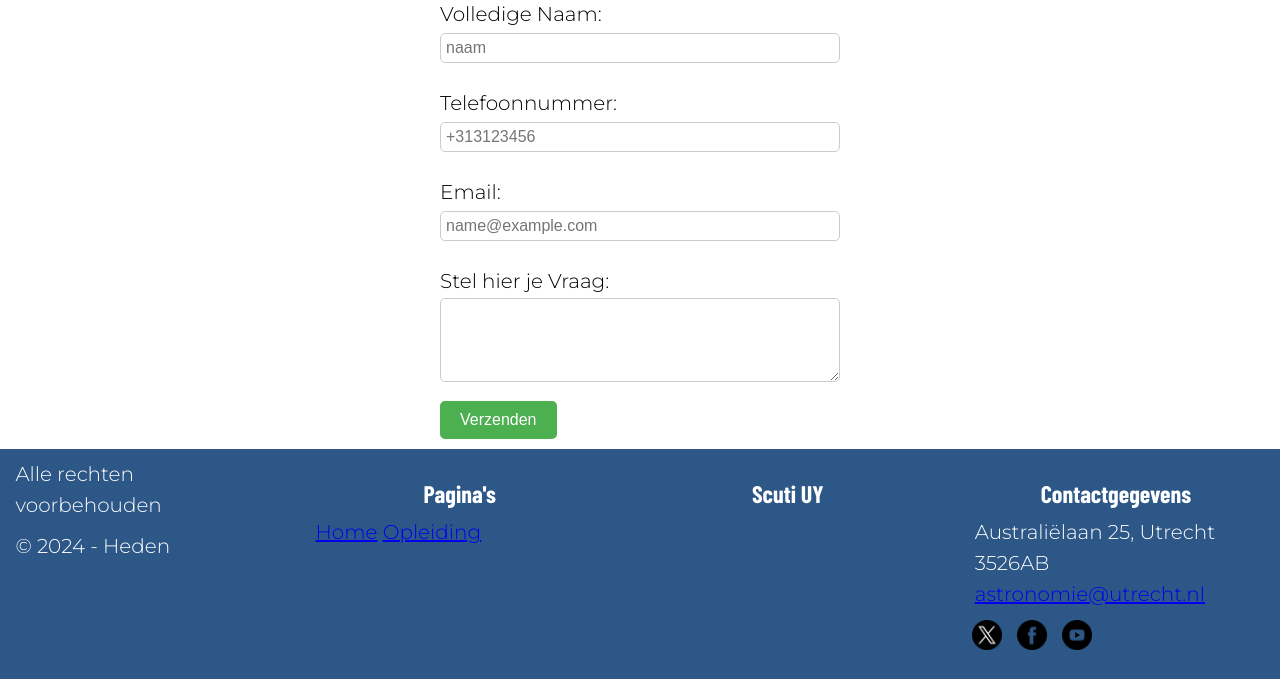
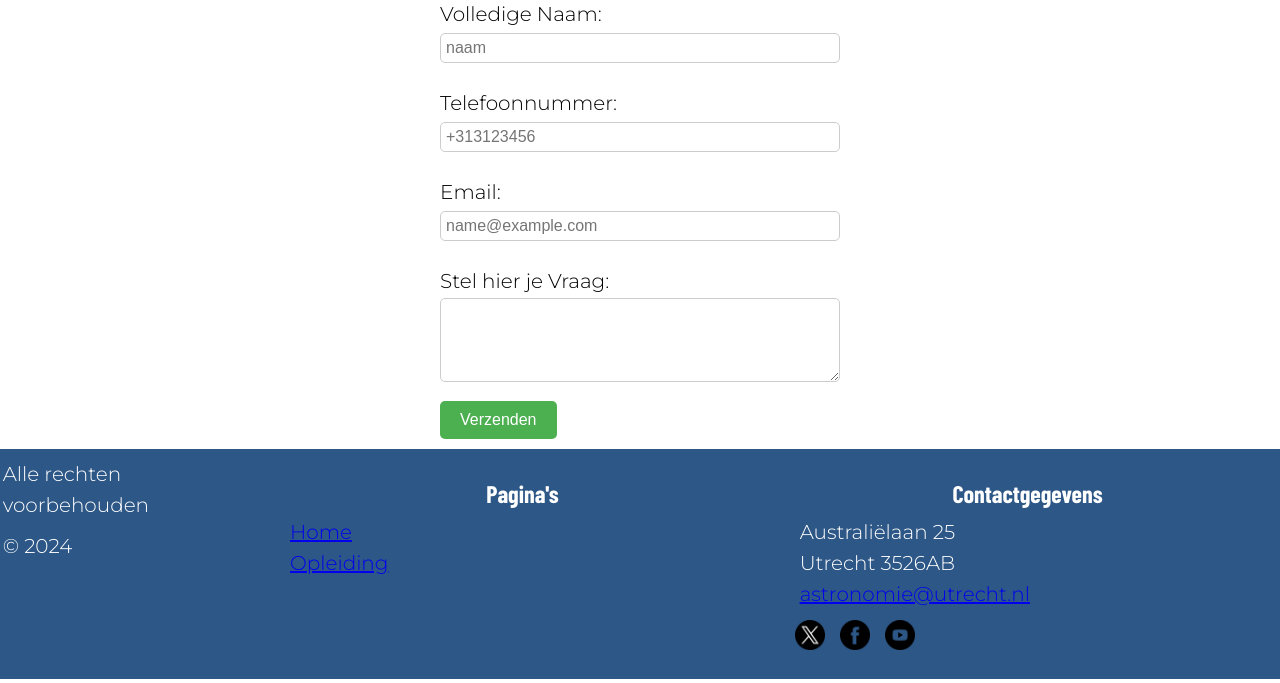
Before and after one commit to stmmarvin/Project-4-Astronomie, a PHP site: page /Opleiding/opleiding.php in a window 1280 px wide. Shown: the part 2402-3085 px from the top of the page. Run offline with PHP 8.4, Linux system fonts and the light colour scheme; some web fonts are replaced.

Commit message:
Update opleiding.php

```diff
--- a/Opleiding/opleiding.php
+++ b/Opleiding/opleiding.php
@@ -116,24 +116,22 @@
     </form>
 
 
-  <footer class="footer">
-      <p><div class="rechten">
+ <footer class="footer">
+      <div class="rechten">
       <p>Alle rechten voorbehouden</p>
-      <p>© 2024 - Heden</p>
-      </div></p>
+      <p>© 2024</p>
+      </div>
   <div class="footer-column">
     <h3>Pagina's</h3>
-      <a href="../index.php">Home</a>
+      <a href="../index.php">Home</a><br>
       <a href="../Opleiding/opleiding.php">Opleiding</a>
       <!--<a href="ContactP/contact.php">Contact</a> Pagina is nog niet nodig in sprint 1-->
   </div>
-  <div class="footer-column">
-    <h3>Scuti UY</h3>
-    <!-- Content related to Scuti UY can go here -->
-  </div>
+
   <div class="footer-column">
     <h3>Contactgegevens</h3>
-    <p>Australiëlaan 25, Utrecht 3526AB</p>
+    <p>Australiëlaan 25</p>
+    <p>Utrecht 3526AB</p>
     <p><a href="mailto:astronomie@utrecht.nl">astronomie@utrecht.nl</a></p>
     <div class="social-media-links">
       <a href="https://twitter.com/utrecht" class="social-media-link" id="twitter">
```
